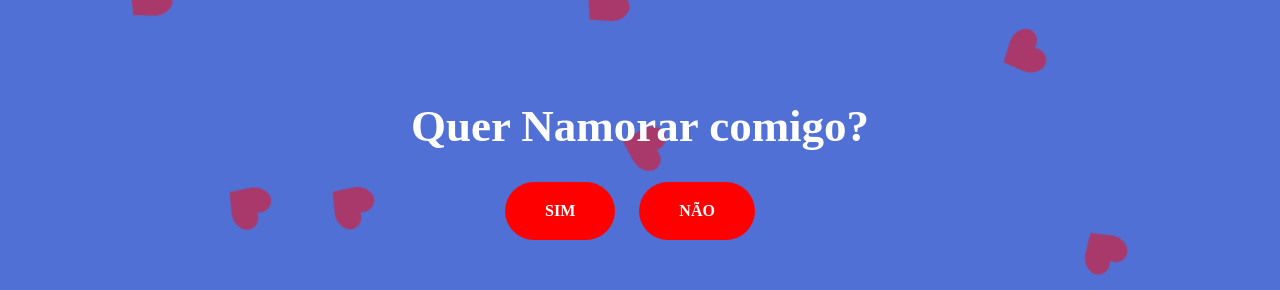
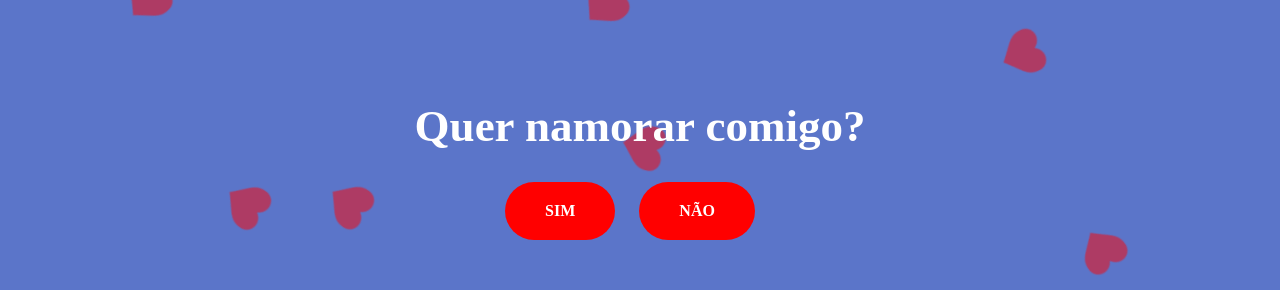
Before and after one commit to LukeTheNeko/Botao-Que-Foge-Do-Mouse, a plain HTML site: page index.html in a window 1280 px wide. Shown: the top 290 px of the page. Drawn offline with Linux system fonts and the light colour scheme.

Commit message:
organizado

```diff
--- a/index.html
+++ b/index.html
@@ -1,12 +1,14 @@
 <!DOCTYPE html>
 <html>
+
 <head>
 	<link rel="stylesheet" type="text/css" href="style.css">
 
 </head>
+
 <body>
 	<div align="center" dir="auto">
-    <h1>Quer Namorar comigo?</h1>
+		<h1>Quer namorar comigo?</h1>
 		<div class="buttons">
 
 			<a class="button" id="simButton" href="https://www.youtube.com">SIM</a>
@@ -17,4 +19,5 @@
 	<script src="script.js"></script>
 
 </body>
+
 </html>
--- a/style.css
+++ b/style.css
@@ -1,7 +1,7 @@
 body {
     background-repeat: no-repeat;
     background-position: center;
-    background-color: #5170d6;
+    background-color: #5b75c9;
     animation: hearts-rain 5s linear infinite;
 }
 
@@ -44,13 +44,14 @@ h1 {
     opacity: 0.5;
     z-index: -1;
     animation: fall 5s linear infinite;
-  }
+}
 
-  @keyframes fall {
+@keyframes fall {
     0% {
-      transform: translateY(-10vh) rotate(0deg);
+        transform: translateY(-10vh) rotate(0deg);
     }
+
     100% {
-      transform: translateY(100vh) rotate(360deg);
+        transform: translateY(100vh) rotate(360deg);
     }
-  }
+}
```
Also changed, not shown: script.js (+3 -5 lines). Lines whose indentation alone changed are shown as unchanged.
